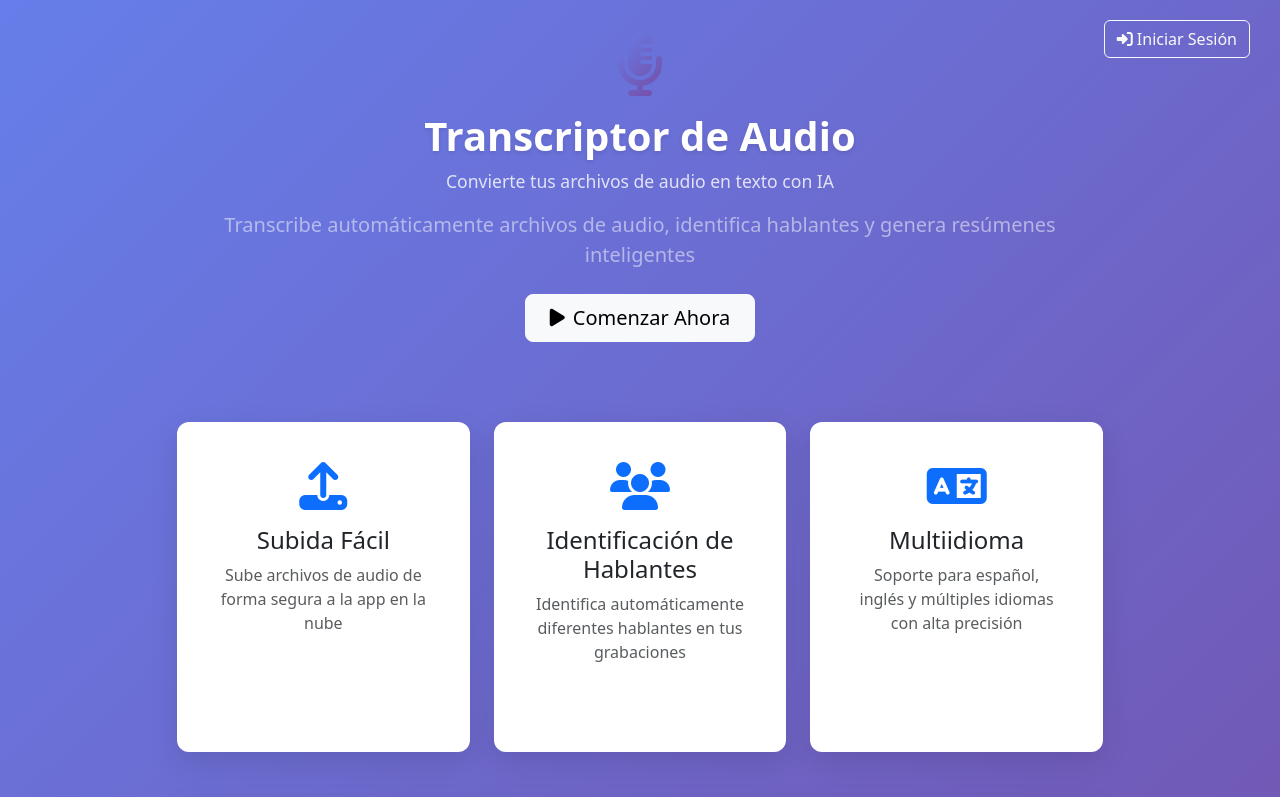
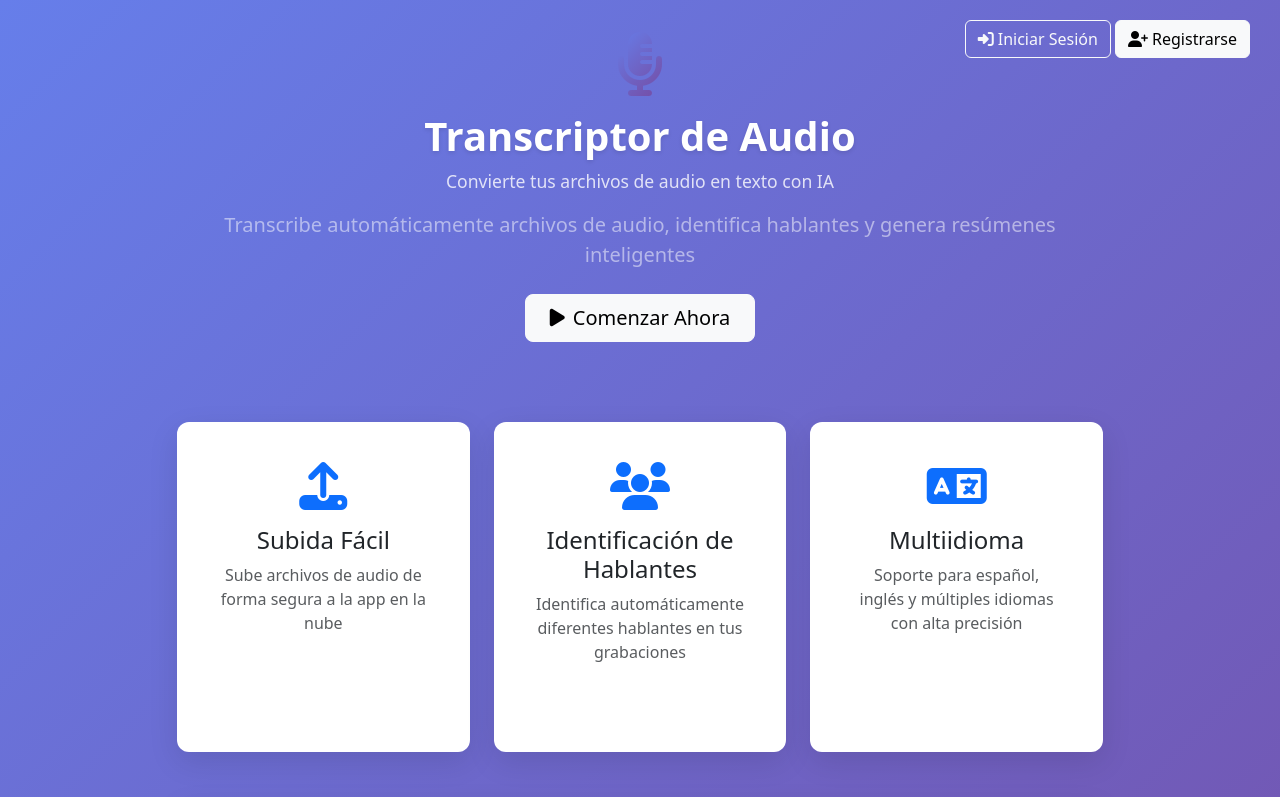
Before and after one commit to marcosperez85/transcripcion-con-resumen-frontend, a website built with Vite: page frontend/index.html in a window 1280 px wide. Shown: the top 797 px of the page. Built offline with nearby package versions, Linux system fonts and the light colour scheme; what oidc-client-ts would draw is missing.

Commit message:
feat: añade botón de registro en la página principal junto al de inicio de sesión

```diff
--- a/frontend/index.html
+++ b/frontend/index.html
@@ -10,10 +10,13 @@
 </head>
 
 <body>
-    <!-- Auth button -->
+        <!-- Auth button -->
     <div class="auth-buttons">
         <button type="button" class="btn btn-outline-light" id="loginBtn">
             <i class="fas fa-sign-in-alt me-1"></i>Iniciar Sesión
+        </button>
+        <button type="button" class="btn btn-light" id="registerBtn">
+            <i class="fas fa-user-plus me-1"></i>Registrarse
         </button>
     </div>
 
```
